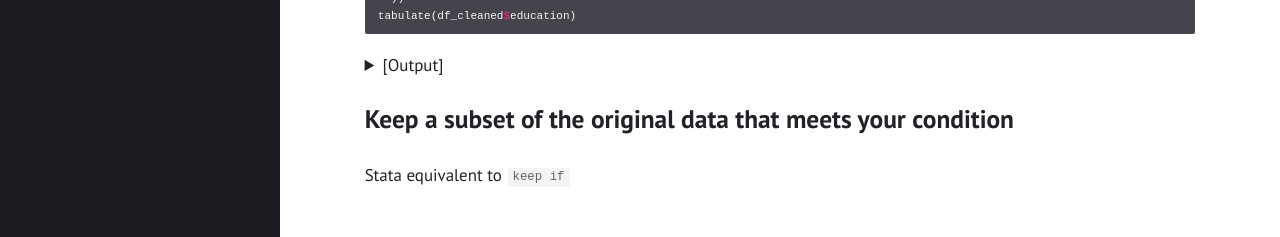
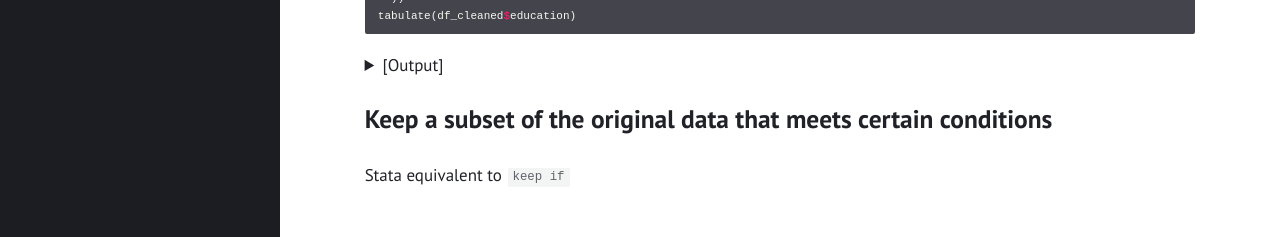
Before and after one commit to gubellom/gubellom.github.io, a Jekyll site: the page built from R files/Manipulation.md, in a window 1280 px wide and 1219 px high. Shown: the part 979-1216 px from the top of the window. Built offline with Jekyll 4.4.1, drawn with Linux system fonts in a browser that asks for light colours.

Commit message:
Update Manipulation.md
Signed-off-by: Michele Gubello <62111923+gubellom@users.noreply.github.com>

```diff
--- a/R files/Manipulation.md
+++ b/R files/Manipulation.md
@@ -146,6 +146,6 @@ tabulate(df_cleaned$education)
 </details>
 
 
-# Keep a subset of the original data that meets your condition
+# Keep a subset of the original data that meets certain conditions
 
 Stata equivalent to `keep if`
```
